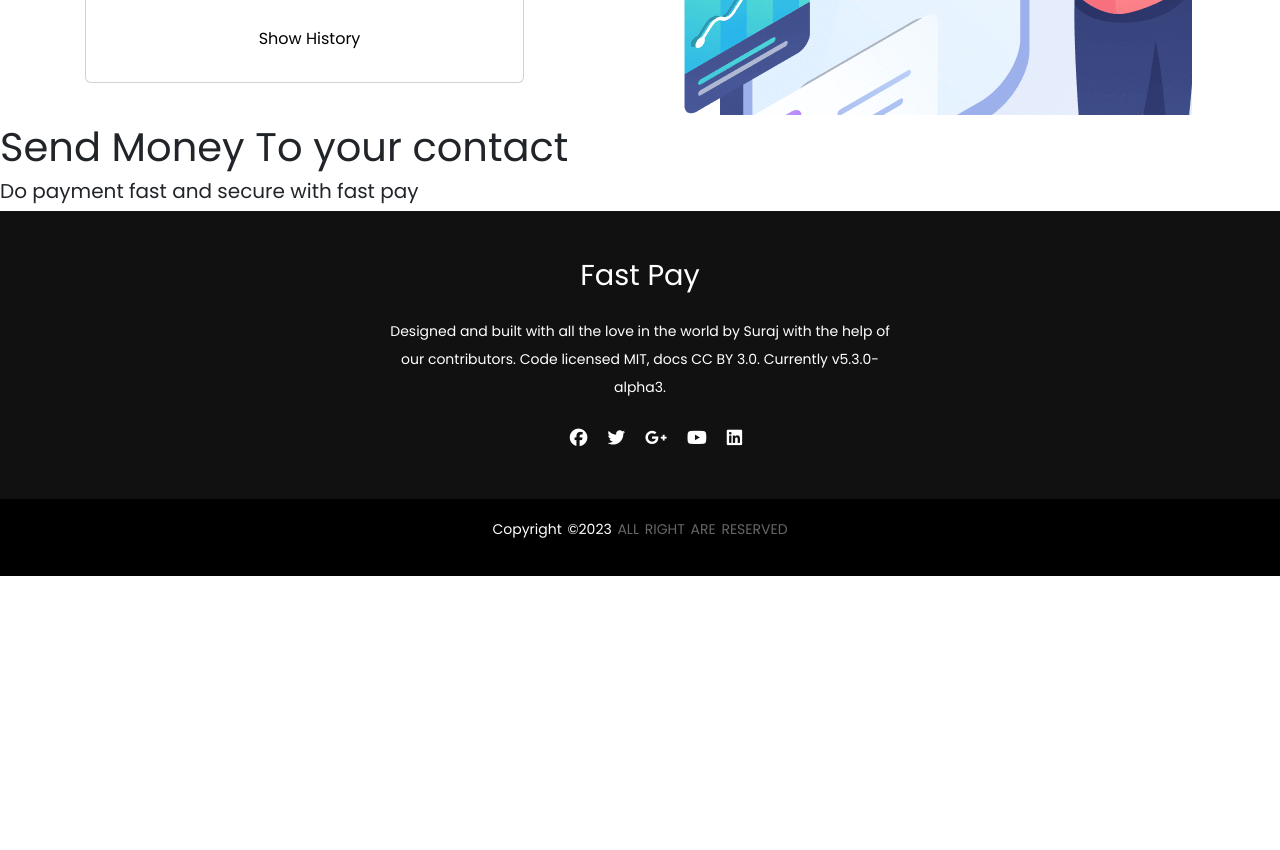
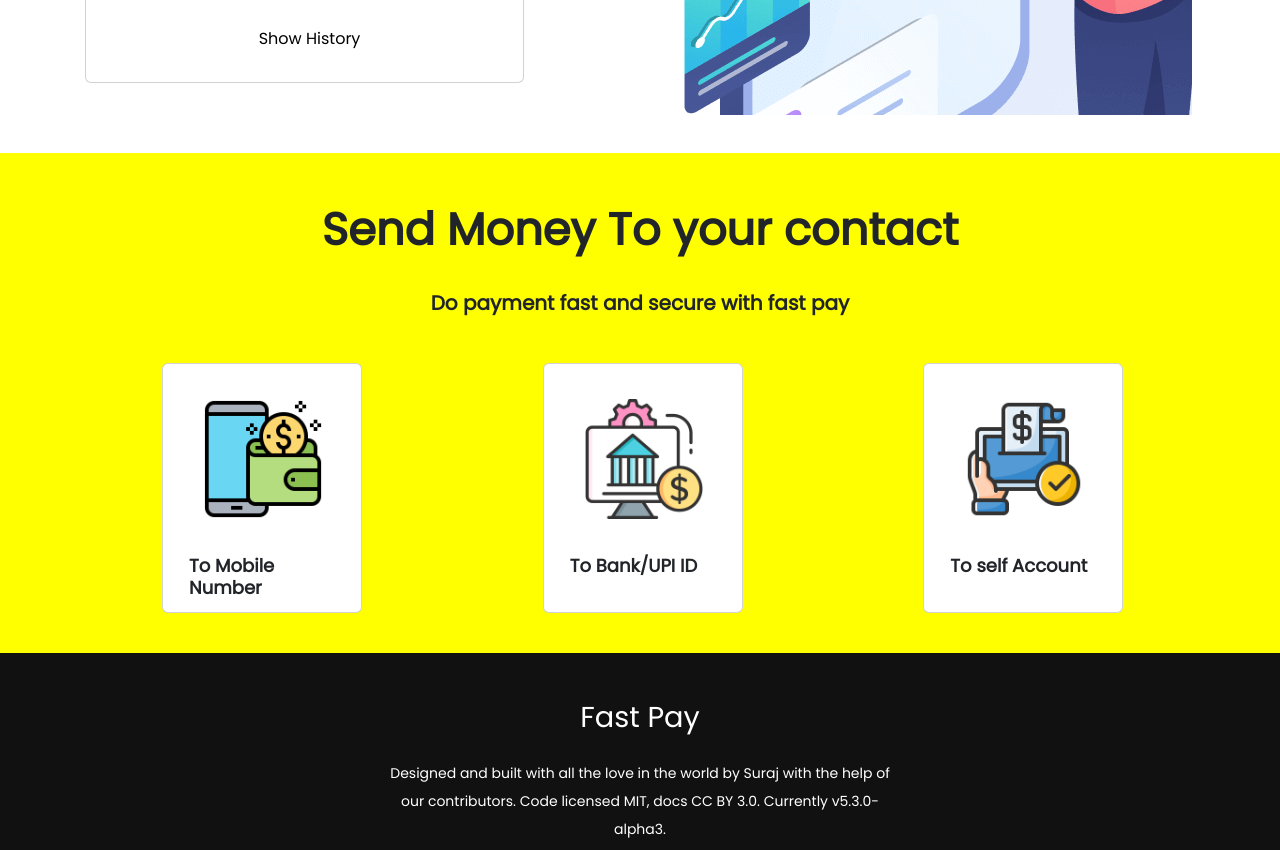
Before and after one commit to tejaswijadhav2003/CashControlPay, a plain HTML site: page payment gateway/page1.html in a window 1280 px wide. Shown: the part 629-1479 px from the top of the page. Before the commit the page ends 1205 px from the top, so only its background shows below. Drawn offline with nearby package versions, Linux system fonts and the light colour scheme.

Commit message:
payment
teen picture lagai hai for second option of side menu

```diff
--- a/payment gateway/page1.html
+++ b/payment gateway/page1.html
@@ -128,6 +128,33 @@
     <div class="payment">
         <h1>Send Money To your contact</h1>
         <h5>Do payment fast and secure with fast pay</h5>
+        <div class="row ">
+            <div class="col">
+              <div class="card ">
+                <img src="digital-wallet.png" class="card-img-top" alt="...">
+                <div class="card-body">
+                  <h6 class="card-title">To Mobile Number</h6>
+                </div>
+              </div>
+            </div>
+            <div class="col">
+              <div class="card ">
+                <img src="online-banking.png" class="card-img-top" alt="...">
+                <div class="card-body">
+                  <h6 class="card-title">To Bank/UPI ID</h6>
+                </div>
+              </div>
+            </div>
+            <div class="col">
+              <div class="card ">
+                <img src="payment (1).png" class="card-img-top" alt="...">
+                <div class="card-body">
+                  <h6 class="card-title">To self Account</h6>
+                </div>
+
+              </div>
+            </div>
+          </div>
     </div>
     <footer>
         <div class="footer-content">
--- a/payment gateway/style2.css
+++ b/payment gateway/style2.css
@@ -198,7 +198,52 @@ section{
 .main_content .img{
   top:-30px;
 }
+.payment{
+  background-color: yellow;
+  margin: 0px;
+  padding-bottom: 40px;
+}
 
+.payment h1{
+  font-size: 3.5vi;
+  font-weight: bolder;
+}
+.payment h5{
+  font-weight: bold;
+}
+.payment .row{
+  margin-left: 150px;
+}
+.payment .card{
+  width: 200px;
+  display: block;
+  align-content: center;
+  justify-content: center;
+  padding:15px;
+  padding-left: 10px;
+  height: 250px;
+}
+.payment h1{
+  margin: 30px;
+  padding-top: 50px;
+  display: flex;
+  justify-content: center;
+}
+.payment h5{
+  padding-top: 5px;
+  display: flex;
+  justify-content: center;
+  padding-bottom: 40px;
+}
+.payment img{
+  margin: 20px;
+  margin-left: 30px;
+  height: 120px;
+  width: 120px;
+}
+.payment .card-title{
+  font-size: large;
+}
 footer{
   background-color: #111;
   height: auto;
```
